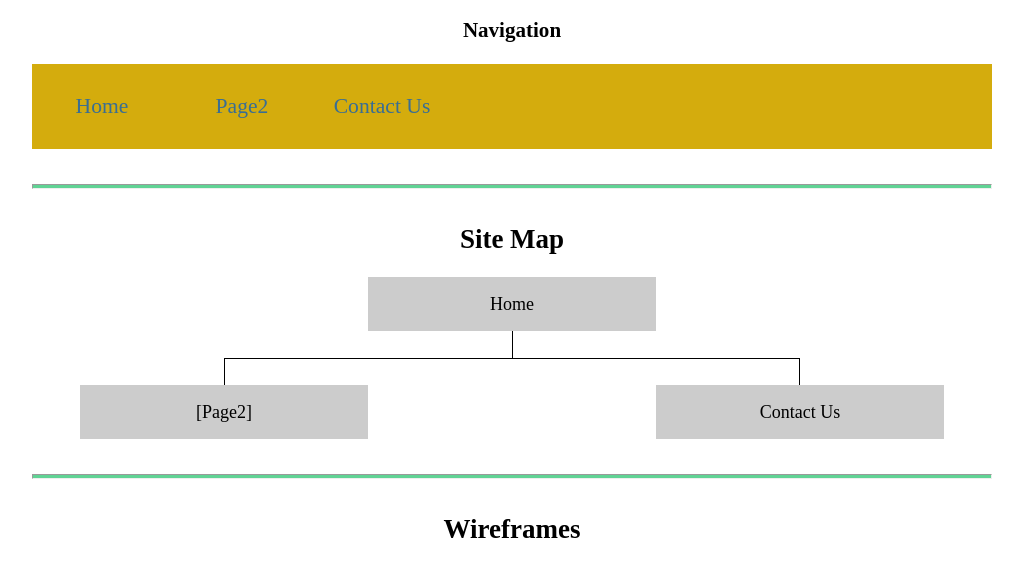
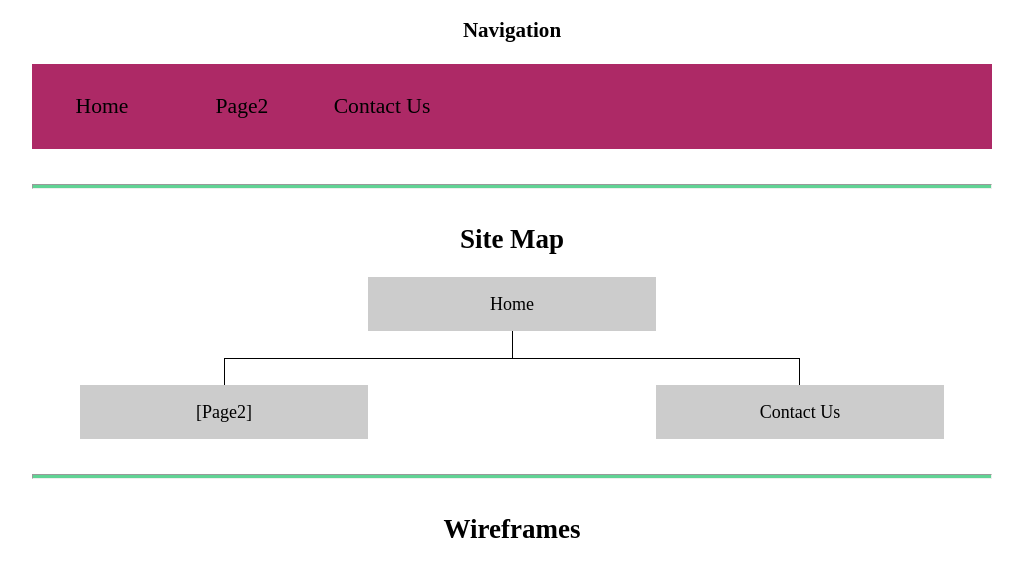
Before and after one commit to ilaganprojects/WDD130, a plain HTML site: page wwr/site-plan-rafting.html in a window 1280 px wide. Shown: the part 2056-2621 px from the top of the page, without its empty margins (128-1151 px from the left). Drawn offline with nearby package versions, Linux system fonts and the light colour scheme; files whose address does not match are found by name; a web font is replaced by a local one.

Commit message:
changed the nav

```diff
--- a/wwr/styles/site-plan-rafting.css
+++ b/wwr/styles/site-plan-rafting.css
@@ -20,10 +20,10 @@ Fonts are separated by a | */
   --paragraph-color-on-white: BLACK; /* paragraph text on a white background */
   --paragraph-color-on-color: white; /* paragraph text on a colored background */
   --paragraph-background-color: #000000  ;
-  --nav-link-color: #396E94;
-  --nav-background-color: #D4AC0D;
-  --nav-hover-link-color: white;
-  --nav-hover-background-color: #396E94;
+  --nav-link-color: #white;
+  --nav-background-color: #ad2966;
+  --nav-hover-link-color: rgb(207, 135, 20);
+  --nav-hover-background-color: #bc571c;
 }
 
 
```
Also changed, not shown: 1 other file.
